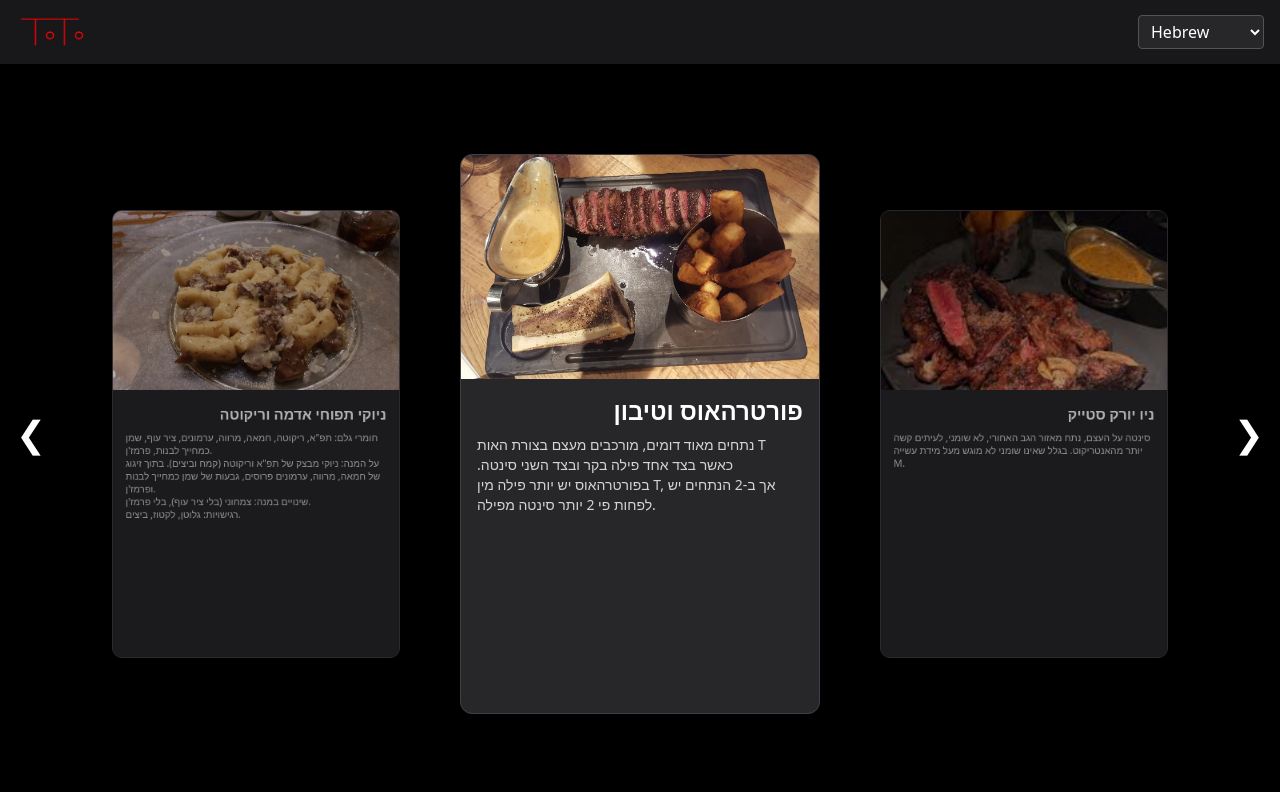
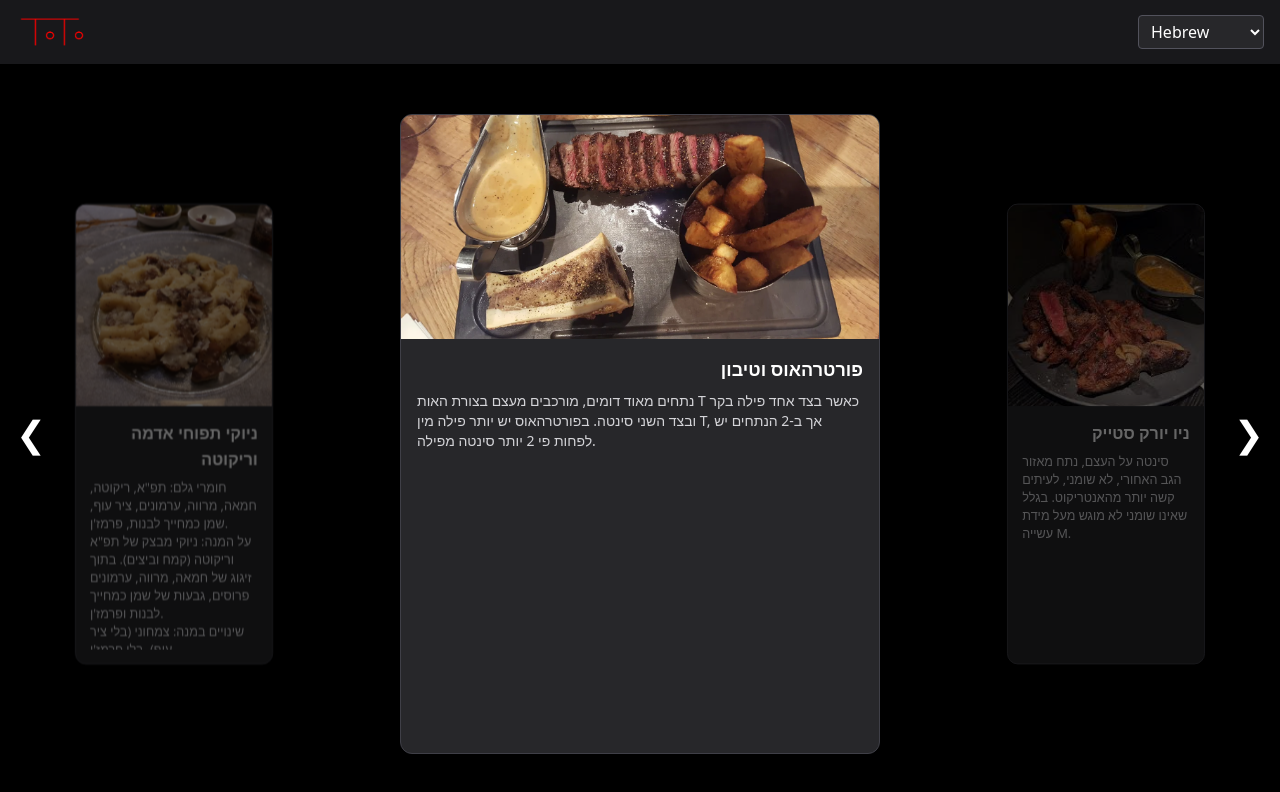
Before and after one commit to Ben-Kilinski/TOTO-APP, a React (Vite) app in the folder S2Toto/: page / in a window 1280 px wide. Shown: the top 792 px of the page. Built offline with nearby package versions, Linux system fonts and the light colour scheme.

Commit message:
base carousel

```diff
--- a/S2Toto/src/components/FoodCarousel.tsx
+++ b/S2Toto/src/components/FoodCarousel.tsx
@@ -1,174 +1,79 @@
-  import { useMemo, useRef, useState } from "react";
+import { useState } from "react";
 import { foodMenu } from "../data/MenuData";
-
-  type Lang = "he" | "pt" | "en";
+import type { Dish } from "../data/MenuData";
 
 interface FoodCarouselProps {
-    language: Lang;
+  language: "he" | "pt" | "en";
 }
 
-  /**
-   * Palco fixo mostra 3 cartas (left, center, right)
-   * A faixa contém 5 cartas (offL, left, center, right, offR)
-   * Movemos a FAIXA com translateX; ao fim da transição rotacionamos o centro.
-   *
-   * Textos NÃO se mexem: largura/posição do card são fixas; só muda font-size.
-   * Laterais menores: usamos SCALE suave, mantendo o slot (CARD_W x CARD_H) fixo.
-   */
 export default function FoodCarousel({ language }: FoodCarouselProps) {
-    // índice do item central dentro do menu completo
-    const [centerIndex, setCenterIndex] = useState(0);
-    // estado de animação: deslocamento atual da faixa em px
-    const [offset, setOffset] = useState(0);
-    // trava para não spammar cliques durante animação
-    const [isAnimating, setAnimating] = useState(false);
+  const [currentIndex, setCurrentIndex] = useState(0);
 
-    // ====== Constantes de layout (ajuste à vontade) ============================
-    const CARD_W = 360; // largura fixa do SLOT de cada carta (px)
-    const CARD_H = 560; // altura fixa do SLOT (px)
-    const GAP = 24;     // espaço entre cartas (px)
+  const total = foodMenu.length;
+  const getIndex = (offset: number) => (currentIndex + offset + total) % total;
 
-    // Largura do palco: 3 cartas + 2 gaps
-    const STAGE_W = CARD_W * 3 + GAP * 2;
-    // Largura da FAIXA: 5 cartas + 4 gaps
-    const TRACK_W = CARD_W * 5 + GAP * 4;
-
-    // Ao “estacionar”, queremos ver: [offL, LEFT, CENTER, RIGHT, offR]
-    // Para centralizar LEFT/CENTER/RIGHT, precisamos deslocar 1 carta + 1 gap
-    const BASELINE = -(CARD_W + GAP);        // px (pos. de repouso)
-    const STEP = CARD_W + GAP;               // quanto desliza por clique
-
-    const trackRef = useRef<HTMLDivElement>(null);
-
-    // índices dos 5 itens renderizados (2 antes e 2 depois do central)
-    const five = useMemo(() => {
-      const n = foodMenu.length;
-      const mod = (i: number) => (i + n) % n;
-      return [
-        mod(centerIndex - 2), // offL
-        mod(centerIndex - 1), // left
-        mod(centerIndex),     // center
-        mod(centerIndex + 1), // right
-        mod(centerIndex + 2), // offR
-      ];
-    }, [centerIndex]);
-
-    // controle de transição: liga/desliga CSS transition do track
-    const setTransitionEnabled = (enabled: boolean) => {
-      const node = trackRef.current;
-      if (!node) return;
-      node.style.transition = enabled ? "transform 500ms ease-in-out" : "none";
+  const handlePrev = () => {
+    setCurrentIndex((prev) => (prev - 1 + total) % total);
   };
 
-    const slide = (dir: "next" | "prev") => {
-      if (isAnimating) return;
-      setAnimating(true);
-      // 1) garante que a transição está ativa
-      setTransitionEnabled(true);
-      // 2) move a faixa: next = -STEP (vai p/ esquerda), prev = +STEP (vai p/ direita)
-      const delta = dir === "next" ? -STEP : STEP;
-      setOffset(delta);
-    };
-
-    const handlePrev = () => slide("prev");
-    const handleNext = () => slide("next");
-
-    const onTransitionEnd = () => {
-      // 3) ao fim, rotaciona o centro conforme o deslocamento
-      if (offset < 0) {
-        // andamos uma carta para a esquerda (next)
-        setCenterIndex((i) => (i + 1) % foodMenu.length);
-      } else if (offset > 0) {
-        // andamos uma carta para a direita (prev)
-        setCenterIndex((i) => (i - 1 + foodMenu.length) % foodMenu.length);
-      }
-
-      // 4) desliga a transição, reseta offset para 0 sem animação (evita “pulo”)
-      setTransitionEnabled(false);
-      setOffset(0);
-
-      // 5) libera para próxima animação
-      requestAnimationFrame(() => {
-        setAnimating(false);
-        // reabilita transição para a próxima interação
-        requestAnimationFrame(() => setTransitionEnabled(true));
-      });
+  const handleNext = () => {
+    setCurrentIndex((prev) => (prev + 1) % total);
   };
 
   return (
-      <div className="w-full h-[calc(100vh-60px)] bg-black relative flex items-center justify-center overflow-hidden">
-        {/* Botões laterais */}
+    <div className="w-full h-[calc(100vh-60px)] flex items-center justify-center bg-black relative overflow-hidden">
+      {/* Botão à esquerda */}
       <button
         onClick={handlePrev}
-          disabled={isAnimating}
-          className="absolute left-4 top-1/2 -translate-y-1/2 text-white text-4xl z-30 hover:text-rose-400 disabled:opacity-40"
-          aria-label="Anterior"
+        className="absolute left-4 top-1/2 -translate-y-1/2 text-white text-4xl z-30 hover:text-rose-400"
       >
         ❮
       </button>
+
+      {/* Botão à direita */}
       <button
         onClick={handleNext}
-          disabled={isAnimating}
-          className="absolute right-4 top-1/2 -translate-y-1/2 text-white text-4xl z-30 hover:text-rose-400 disabled:opacity-40"
-          aria-label="Próximo"
+        className="absolute right-4 top-1/2 -translate-y-1/2 text-white text-4xl z-30 hover:text-rose-400"
       >
         ❯
       </button>
 
-        {/* PALCO */}
-        <div className="overflow-hidden" style={{ width: STAGE_W }}>
-          {/* FAIXA (5 cartas lado a lado) */}
-          <div
-            ref={trackRef}
-            className="flex items-stretch"
-            style={{
-              width: TRACK_W,
-              gap: GAP,
-              transform: `translateX(${BASELINE + offset}px)`,
-            }}
-            onTransitionEnd={onTransitionEnd}
-          >
-            {five.map((idx, i) => {
-              const dish = foodMenu[idx];
-              const isCenter = i === 2;
+      <div className="flex items-center justify-center w-full max-w-screen-xl px-2 relative">
+
+
+
+        {[getIndex(-1), getIndex(0), getIndex(1)].map((dishIndex, i) => {
+          const isCenter = i === 1;
+          const dish = foodMenu[dishIndex];
 
           return (
-                // SLOT fixo para garantir layout estável
             <div
-                  key={`${idx}-${i}`}
-                  className="flex-shrink-0 flex items-center justify-center"
-                  style={{ width: CARD_W, height: CARD_H }}
-                >
-                  {/* CARTA escalada suavemente dentro do slot */}
-                  <div
-                    className={`h-full w-full rounded-xl border border-zinc-700 bg-zinc-800 text-white shadow-md overflow-hidden will-change-transform transition-transform duration-500 ease-in-out ${
-                      isCenter ? "scale-100 opacity-100" : "scale-80 opacity-70"
-                    }`}
+              key={dishIndex}
+              className={`absolute transition-all duration-500 ease-linear flex-shrink-0 rounded-xl border border-zinc-700 bg-zinc-800 text-white shadow-md overflow-hidden
+                ${i === 0 ? "left-[5%] scale-90 opacity-40 w-[220px] h-[32rem] z-10" : ""}
+                ${isCenter ? "left-1/2 -translate-x-1/2 scale-100 opacity-100 w-[480px] h-[40rem] z-20" : ""}
+                ${i === 2 ? "right-[5%] scale-90 opacity-40 w-[220px] h-[32rem] z-10" : ""}`}
             >
               <img
                 src={dish.image}
                 alt={dish[language]}
-                      className={`w-full h-56 object-cover`}
+                className="w-full h-56 object-cover"
               />
-                    <div className="p-4 h-[calc(100%-14rem)] overflow-hidden flex flex-col">
-                      <h2
-                        className={`${isCenter ? "text-2xl" : "text-lg"} font-bold mb-2 ${
-                          language === "he" ? "text-right" : "text-left"
-                        } transition-all duration-500`}
-                      >
+              <div className="p-4 flex flex-col justify-start h-[calc(100%-224px)]">
+                <h2 className={`text-lg font-bold mb-2 ${language === "he" ? "text-right" : "text-left"}`}>
                   {dish[language]}
                 </h2>
-                      <p
-                        className={`${isCenter ? "text-sm" : "text-xs"} text-zinc-300 whitespace-pre-wrap overflow-auto transition-all duration-500`}
-                      >
+                <p className="text-sm text-zinc-300 whitespace-pre-wrap overflow-auto">
                   {dish.description[language]}
                 </p>
               </div>
             </div>
-                </div>
           );
         })}
-          </div>
+
+
+
+
       </div>
     </div>
   );
```
Lines whose indentation alone changed are shown as unchanged.
